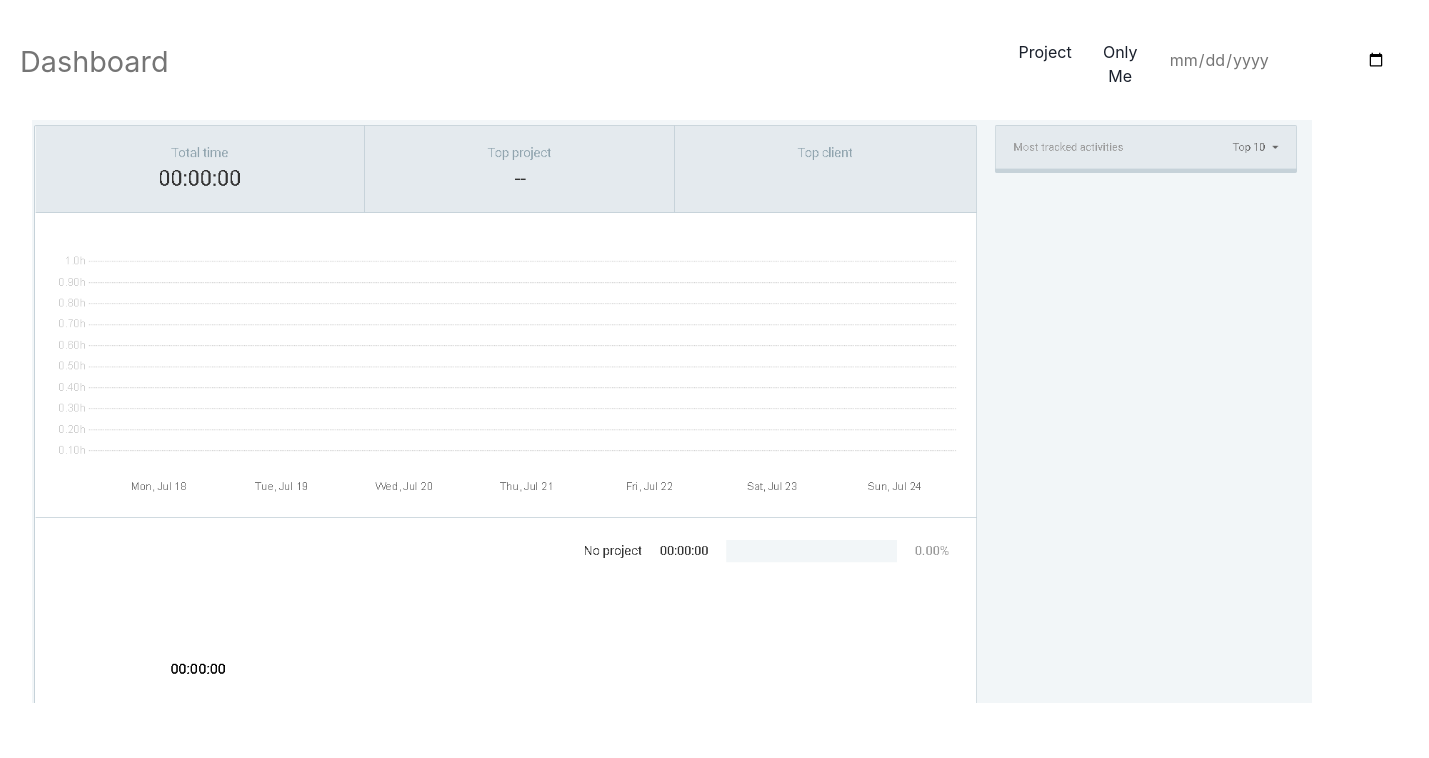
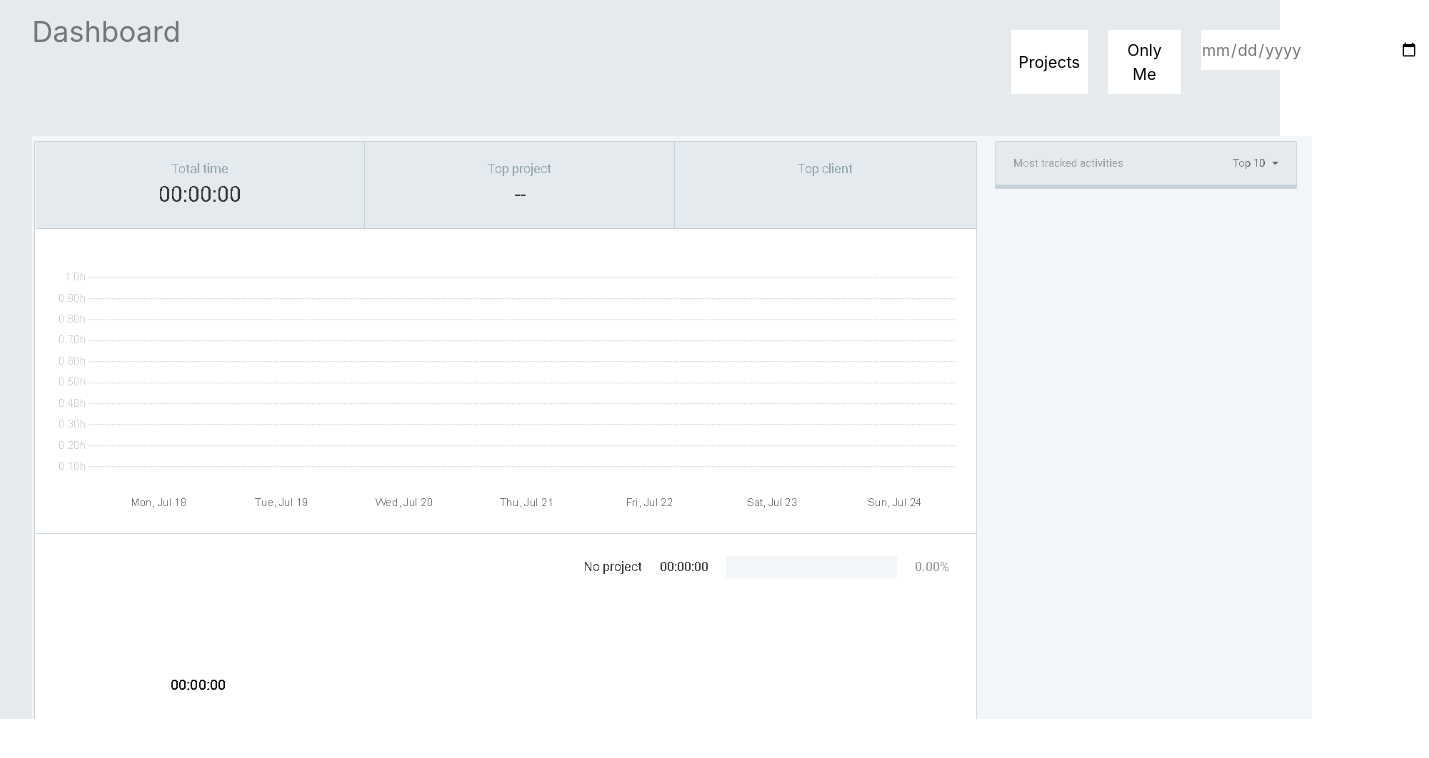
Before and after one commit to PratikMate/handy-string-7765, a React (Create React App) app in the folder client/: page / in a window 1280 px wide. Shown: the top 758 px of the page, 1429 px wide, since content can reach past the window. Built offline with nearby package versions, Linux system fonts and the light colour scheme.

Commit message:
changes dashbaord

```diff
--- a/client/src/mainComponent/Dashboard/Dashboard.jsx
+++ b/client/src/mainComponent/Dashboard/Dashboard.jsx
@@ -1,29 +1,34 @@
-import {Container,ListGroup,ListGroupItem,Dropdown,DropdownButton,} from "react-bootstrap";
+import {Container,ListGroup,ListGroupItem} from "react-bootstrap";
+import {Menu,MenuButton,MenuList,MenuItem} from '@chakra-ui/react';
 import DashboardImg from "./assets/Clockifydashboard.png";
 import "./styles/Dashboard.module.css";
 const Dashboard = () => {
   return (
-    <Container className='pagenav'>
-      <ListGroup style={{display: "flex",margin:"20px",marginTop:"40px",justifyContent: "spaceBetween",flexDirection:"row",gap:"850px"}}>
+    <Container className='pagenav' style={{backgroundColor:"#e4eaee"}}>
+      <ListGroup style={{display: "flex",justifyContent: "spaceBetween",flexDirection:"row",gap:"820px"}}>
         <ListGroup.Item
-          style={{ fontSize: "1.8rem", color: "#757575", border: "none" }}>
+          style={{ fontSize: "1.8rem", color: "#757575", border: "" ,marginTop:"10px",marginLeft:"2rem"}}>
           Dashboard
         </ListGroup.Item>
-        <ListGroupItem style={{display:"flex",flexDirection:"row", justifyContent: "spaceBetween",gap:"20px"}}>
-          <DropdownButton id='dropdown-basic-button' title='Project'>
-            <Dropdown.Item href='#/action-1'>Action</Dropdown.Item>
-            <Dropdown.Item href='#/action-2'>Another action</Dropdown.Item>
-            <Dropdown.Item href='#/action-3'>Something else</Dropdown.Item>
-          </DropdownButton>
-          <DropdownButton id='dropdown-basic-button' title='Only Me'>
-            <Dropdown.Item href='#/action-1'>Action</Dropdown.Item>
-            <Dropdown.Item href='#/action-2'>Another action</Dropdown.Item>
-            <Dropdown.Item href='#/action-3'>Something else</Dropdown.Item>
-          </DropdownButton>
+        <ListGroupItem style={{display:"flex",flexDirection:"row", justifyContent: "spaceBetween",gap:"20px" ,marginTop:"10px",padding:"10px"}}>
+        <Menu isLazy w="10%">
+          <MenuButton p="8px"  backgroundColor="white" color="black" marginTop="10px" >Projects</MenuButton>
+          <MenuList>
+          <MenuItem>Projects</MenuItem>
+            <MenuItem>Billability</MenuItem>
+          </MenuList>
+        </Menu>
+        <Menu isLazy w="10%">
+          <MenuButton p="8px"  backgroundColor="white" color="black" marginTop="10px" paddling="20px" >Only Me</MenuButton>
+          <MenuList>
+          <MenuItem>Only Me</MenuItem>
+            <MenuItem>Team</MenuItem>
+          </MenuList>
+        </Menu>
           <input
             className='Input'
             type='date'
-            style={{ color: "#757575", width: "15rem", height: "40px" }}
+            style={{ color: "#757575", width: "15rem", height: "40px",marginTop:"10px" }}
           />
         </ListGroupItem>
       </ListGroup>
```
